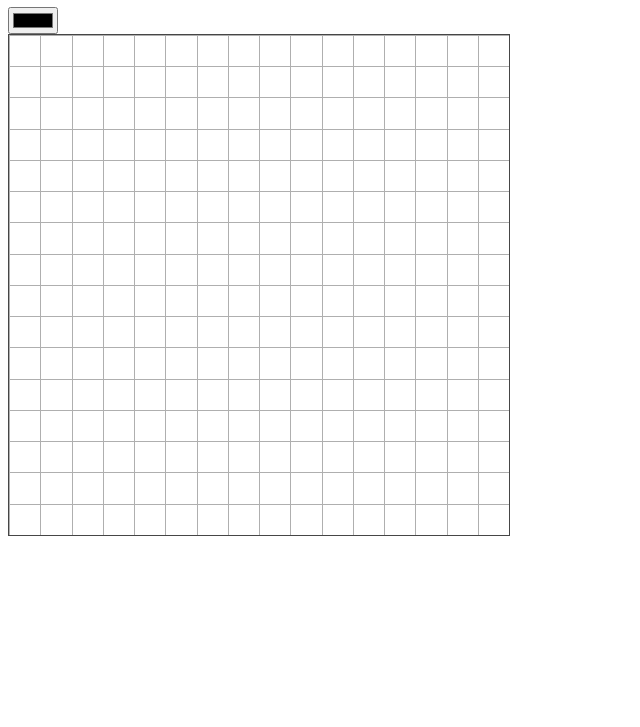
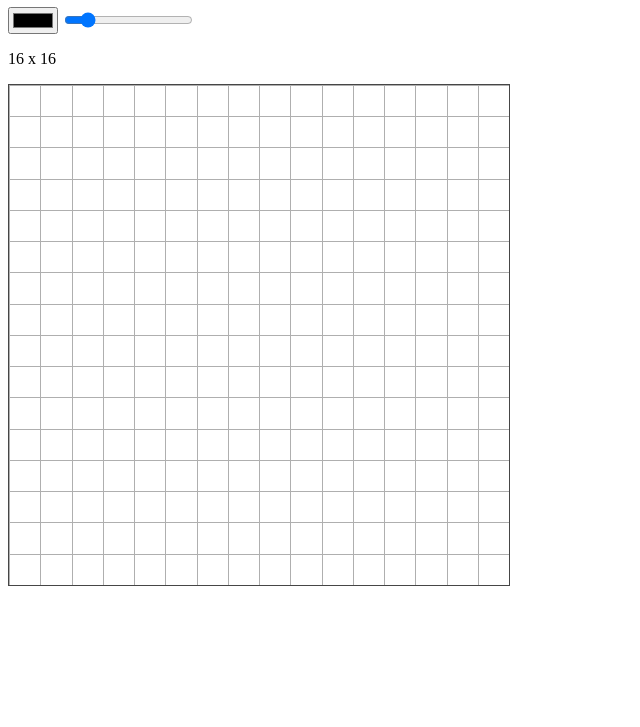
Before and after one commit to JArturo-334/Etch-A-Sketch, a plain HTML site: page index.html in a window 1280 px wide. Shown: the part 73-800 px from the top of the page, without its empty margins (0-640 px from the left). Drawn offline with Linux system fonts and the light colour scheme.

Commit message:
Range slider to change grid size

```diff
--- a/index.html
+++ b/index.html
@@ -10,6 +10,8 @@
   <body>
     <h1>Etch</h1>
     <input id="colorP" type="color" />
+    <input type="range" id="gridRange" />
+    <p id="gridNum"></p>
     <div id="container"></div>
   </body>
 
--- a/script.js
+++ b/script.js
@@ -1,7 +1,25 @@
 let currentColor = '#000';
+let grid_squares = 16;
 
-const conainer = document.querySelector('#container');
+const container = document.querySelector('#container');
 const colorPicker = document.querySelector('#colorP');
+const range_slider = document.querySelector("#gridRange");
+const output = document.querySelector("#gridNum");
+output.innerText = grid_squares +' x '+ grid_squares;
+
+window.onload = () =>{
+    createGrid(grid_squares);
+    range_slider.setAttribute('max', '100')
+    range_slider.setAttribute('min', '2')
+    range_slider.setAttribute('value', grid_squares)
+}
+
+range_slider.oninput = function() {
+    output.innerText = this.value +' x '+ this.value;
+    grid_squares = this.value;
+    clearGrid();
+    createGrid(grid_squares);
+}
 
 colorPicker.oninput = (e) => setColor(e.target.value);
 
@@ -18,8 +36,12 @@ function createGrid(grid_size){
         div.classList.add('div_style');
         div.addEventListener('mouseover', draw)
         div.addEventListener('mousedown', draw)
-        conainer.appendChild(div);
+        container.appendChild(div);
 }}
+
+function clearGrid(){
+    container.innerHTML = '';
+}
 
 let onmouseDown = false
 container.onmousedown = () => (onmouseDown = true)
@@ -29,7 +51,3 @@ function draw(e){
     if (e.type === 'mouseover' && !onmouseDown) return
     e.target.style.backgroundColor = currentColor;
 }
-
-window.onload = () =>{
-    createGrid(16);
-}
```
